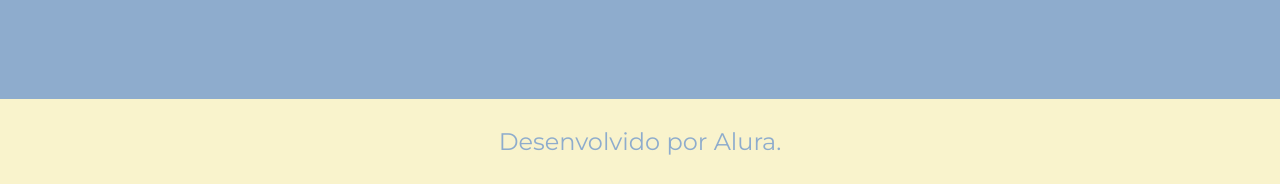
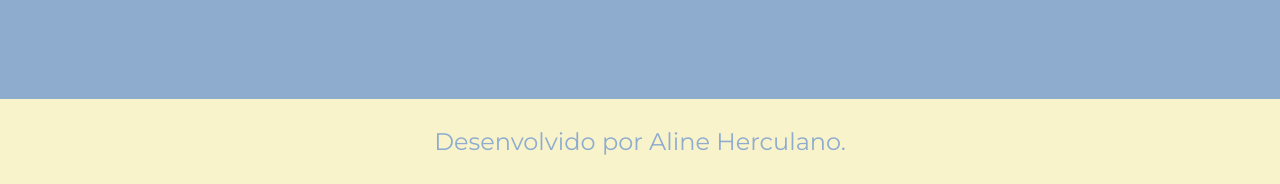
Before and after one commit to herculanaline/portfolio_html_css, a plain HTML site: page index.html in a window 1280 px wide. Shown: the part 1076-1260 px from the top of the page. Drawn offline with nearby package versions, Linux system fonts and the light colour scheme.

Commit message:
Update index.html

```diff
--- a/index.html
+++ b/index.html
@@ -37,7 +37,7 @@
         <img class="apresentacao__imagem" src="./assets/Imagem.png" alt="Foto da Joana programando">
     </main>
     <footer class="rodape">
-        <p>Desenvolvido por Alura.</p>
+        <p>Desenvolvido por Aline Herculano.</p>
     </footer>
 </body>
 </html>
```
